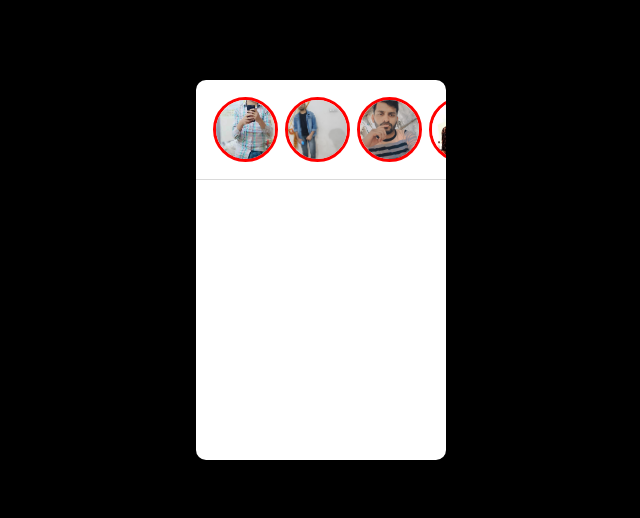
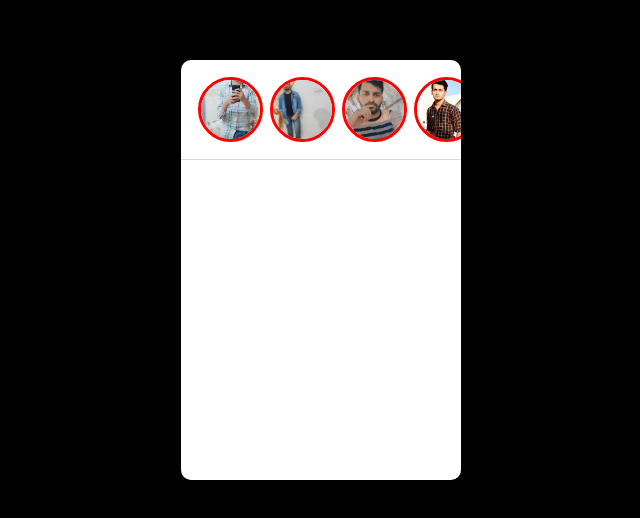
Before and after one commit to amjadraza19/instra-story, a plain HTML site: page index.html in a window 1280 px wide. Shown: the part 130-648 px from the top of the page, without its empty margins (319-959 px from the left). Drawn offline with Linux system fonts and the light colour scheme.

Commit message:
Update style.css

```diff
--- a/style.css
+++ b/style.css
@@ -15,8 +15,8 @@ body{
     justify-content: center;
 }
 #card{
-    height:380px;
-    width:250px;
+    height:420px;
+    width:280px;
     background-color: #fff;
     border-radius: 10px;
     overflow: hidden;
```
